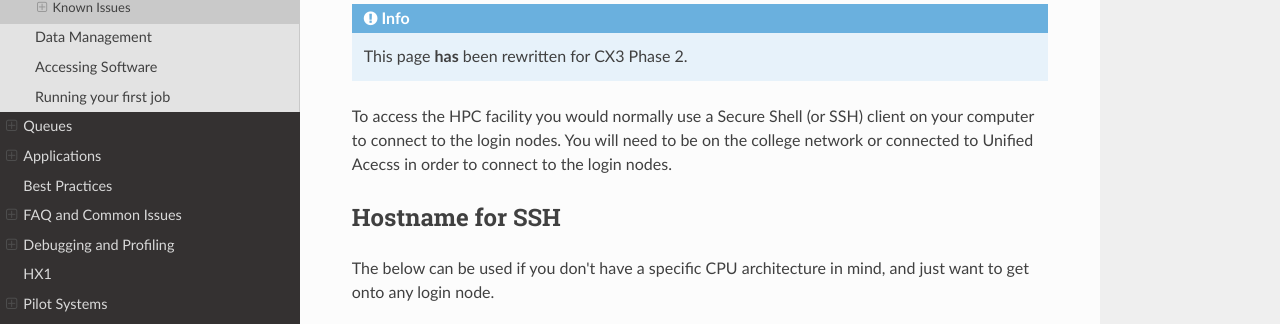
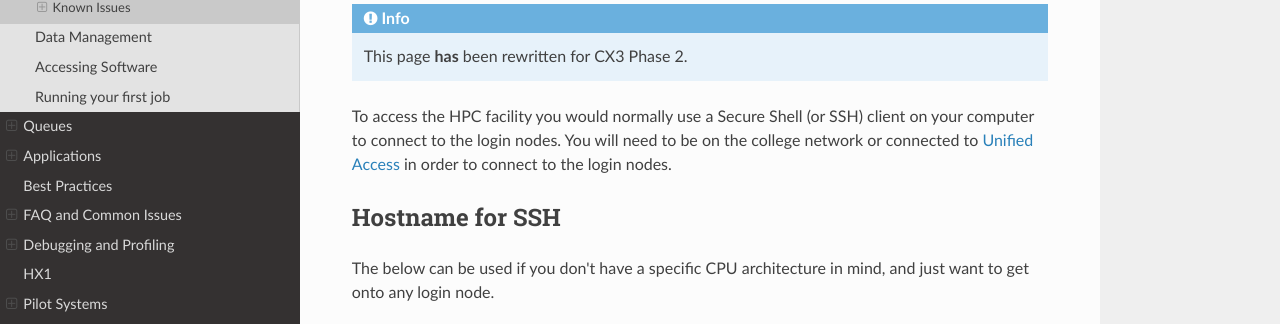
Before and after one commit to ImperialCollegeLondon/icl-rcs-user-guide, an MkDocs documentation site: the page built from docs/hpc/getting-started/using-ssh.md, in a window 1280 px wide and 900 px high. Shown: the part 156-480 px from the top of the window. Built offline with MkDocs 1.6.1, drawn with Linux system fonts in a browser that asks for light colours; nearby versions of some CDN libraries.

Commit message:
typo fix and link to unified access

```diff
--- a/docs/hpc/getting-started/using-ssh.md
+++ b/docs/hpc/getting-started/using-ssh.md
@@ -4,7 +4,7 @@
 
     This page **has** been rewritten for CX3 Phase 2.
 
-To access the HPC facility you would normally use a Secure Shell (or SSH) client on your computer to connect to the login nodes. You will need to be on the college network or connected to Unified Acecss in order to connect to the login nodes.
+To access the HPC facility you would normally use a Secure Shell (or SSH) client on your computer to connect to the login nodes. You will need to be on the college network or connected to [Unified Access](https://www.imperial.ac.uk/admin-services/ict/self-service/connect-communicate/remote-access/unified-access/) in order to connect to the login nodes.
 
 ## Hostname for SSH
 
```
